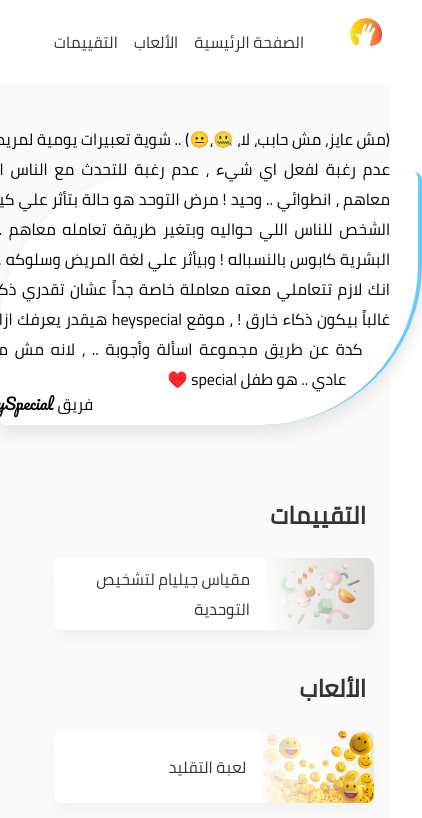
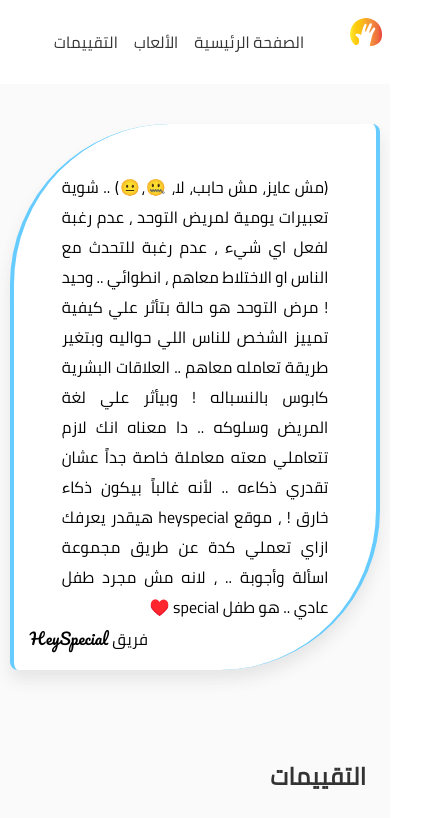
Before and after one commit to AbrahemAlhofe/HeySpecial, a Nuxt app: page / in a window 390 px wide. Shown: the top 818 px of the page, 422 px wide, since content can reach past the window. Built offline with nearby package versions, Linux system fonts and the light colour scheme.

Commit message:
feat( components ): make ( quote ) component responsive
    - sperate ( quote ) component into seperated component file
    - add ( sceen ) mixin to handle screens' media queries

```diff
--- /dev/null
+++ b/components/TheQuote.vue
@@ -0,0 +1,50 @@
+<template lang='pug'>
+   #quote
+    #quote__body
+      | (مش عايز، مش حابب، لا، 🤐،😐) .. شوية تعبيرات يومية لمريض التوحد ، عدم رغبة لفعل اي شيء ، عدم رغبة للتحدث مع الناس او الاختلاط معاهم ، انطوائي .. وحيد !
+      | مرض التوحد هو حالة بتأثر علي كيفية تمييز الشخص للناس اللي حواليه وبتغير طريقة تعامله معاهم .. العلاقات البشرية كابوس بالنسباله !
+      | وبيأثر علي لغة المريض وسلوكه ..
+      | دا معناه انك لازم تتعاملي معته معاملة خاصة جداً عشان تقدري ذكاءه .. لأنه غالباً بيكون ذكاء خارق ! ، موقع heyspecial هيقدر يعرفك ازاي تعملي كدة عن طريق مجموعة اسألة وأجوبة .. ، لانه مش مجرد طفل عادي .. هو طفل special ♥️
+    #quote__sign فريق HeySpecial
+</template>
+
+<script>
+export default {}
+</script>
+
+<style lang='scss'>
+@import '@/styles/mixins/screen.scss';
+#quote {
+
+    width: 95vw;
+    padding: 1em;
+    margin: auto;
+    margin-top: 2.5em;
+    margin-bottom: 4em;
+    position: relative;
+    background-color: var(--white);
+    border-inline: 0.3em solid var(--primary-70);
+    border-radius: 10em 0.5em;
+    box-shadow: 0px 10px 15px var(--gray-90);
+
+    &__body {
+        text-align: justify;
+        padding: 2em;
+    }
+
+    &__sign {
+        position: absolute;
+        font-family: 'Pacifico', 'Cairo';
+        left: 1em;
+        bottom: 1em;
+    }
+
+    @include screen("sm") { width: 75vw }
+
+    @include screen("md") { width: 65vw }
+
+    @include screen("xl") { width: 45vw }
+
+}
+
+</style>
--- a/pages/index.vue
+++ b/pages/index.vue
@@ -1,14 +1,6 @@
 <template lang='pug'>
 .page#index
-  .quote
-    .quote__background
-    .quote__body
-      .quote__corner
-      | (مش عايز، مش حابب، لا، 🤐،😐) .. شوية تعبيرات يومية لمريض التوحد ، عدم رغبة لفعل اي شيء ، عدم رغبة للتحدث مع الناس او الاختلاط معاهم ، انطوائي .. وحيد !
-      | مرض التوحد هو حالة بتأثر علي كيفية تمييز الشخص للناس اللي حواليه وبتغير طريقة تعامله معاهم .. العلاقات البشرية كابوس بالنسباله !
-      | وبيأثر علي لغة المريض وسلوكه ..
-      | دا معناه انك لازم تتعاملي معته معاملة خاصة جداً عشان تقدري ذكاءه .. لأنه غالباً بيكون ذكاء خارق ! ، موقع heyspecial هيقدر يعرفك ازاي تعملي كدة عن طريق مجموعة اسألة وأجوبة .. ، لانه مش مجرد طفل عادي .. هو طفل special ♥️
-    .quote__sign فريق HeySpecial
+  TheQuote
   .sections
     section.section#tests
       h2.section__title التقييمات
@@ -25,47 +17,6 @@
 export default {}
 </script>
 <style lang="scss">
-.quote {
-  width: 455px;
-  height: 285px;
-  padding: 1em;
-  margin: auto;
-  margin-top: 2.5em;
-  margin-bottom: 4em;
-  font-family: "Cairo";
-  position: relative;
-  &__corner {
-    shape-outside: ellipse(110px 125px at 32em 20em);
-    width: 100%;
-    height: 100%;
-    float: right;
-  }
-  &__sign {
-    position: absolute;
-    font-family: 'Pacifico', 'Cairo';
-    left: 40px;
-    bottom: -10px;
-  }
-  &__body {
-    position: absolute;
-    width: 100%;
-    height: 100%;
-    top: 0;
-    left: 0;
-    text-align: justify;
-
-  }
-  &__background {
-    background-color: var(--white);
-    width: 100%;
-    border-right: 0.3em solid var(--primary-70);
-    border-radius: 10em 0.5em;
-    height: 100%;
-    box-shadow: 0px 10px 15px var(--gray-90);
-    transform: translate(3em, 2em);
-  }
-}
-
 .sections {
   display: flex;
   flex-wrap: wrap;
@@ -75,7 +26,6 @@
 .section {
 
   &__title {
-    font-family: "Cairo";
     padding-right: 1em;
     color: var(--black);
   }
@@ -95,7 +45,6 @@
       -webkit-mask-image: -webkit-gradient(linear, right 75%, left bottom, from(var(--white)), to(hsl(0deg 0% 0% / 0%)));
     }
     &__caption {
-      font-family: 'Cairo';
       flex-grow: 1;
       display: flex;
       align-items: center;
--- /dev/null
+++ b/styles/mixins/screen.scss
@@ -0,0 +1,29 @@
+@mixin screen ( $size: 'xs' ) {
+
+    @if $size == 'xs' {
+
+        @media screen and (min-width: 0px) { @content; }
+
+    } @else if $size == 'sm' {
+
+        @media screen and (min-width: 576px) { @content; }
+
+    } @else if $size == 'md' {
+
+        @media screen and (min-width: 768px) { @content; }
+
+    } @else if $size == 'lg' {
+
+        @media screen and (min-width: 992px) { @content; }
+
+    } @else if $size == 'xl' {
+
+        @media screen and (min-width: 1200px) { @content; }
+
+    } @else if $size == 'xxl' {
+
+        @media screen and (min-width: 1400px) { @content; }
+
+    }
+
+}
```
